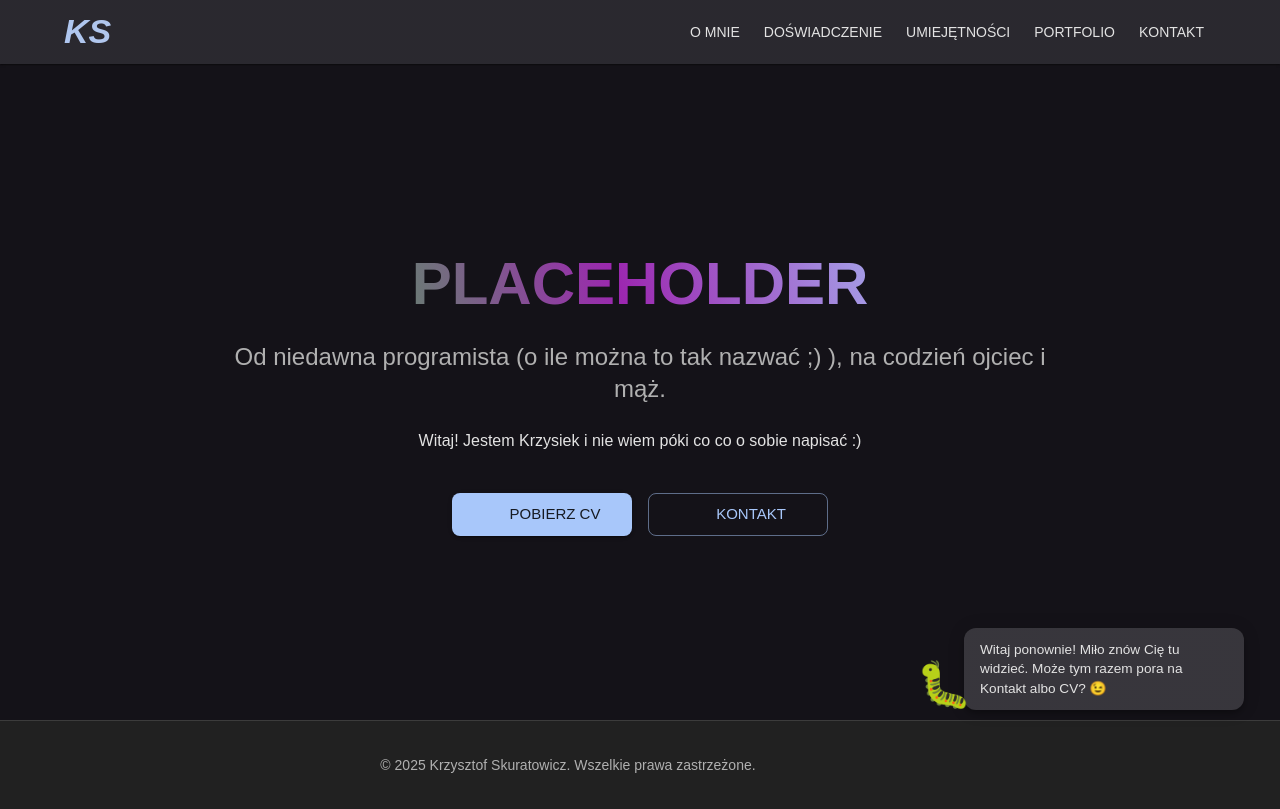
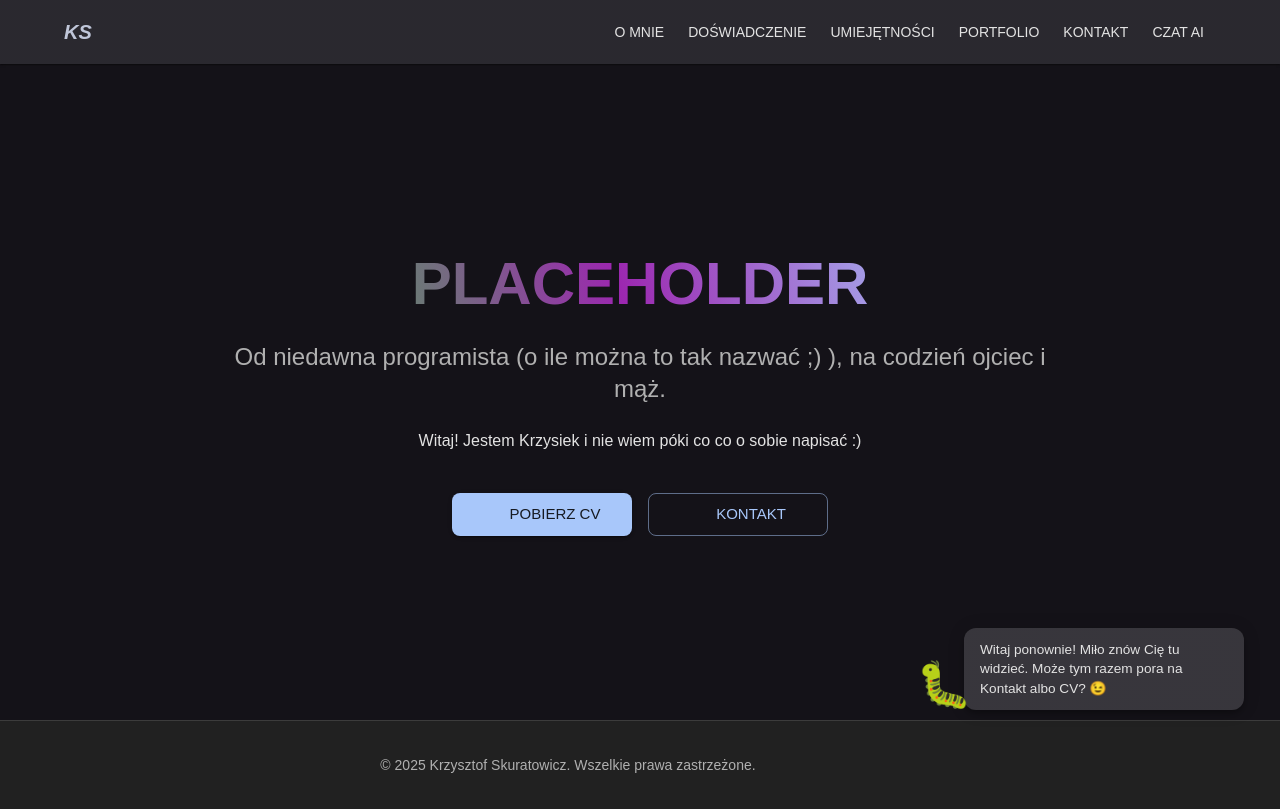
Before and after one commit to LackOfKnowledge/CV_PortfolioPage, a Next.js app: page / in a window 1280 px wide. Built offline with nearby package versions, Linux system fonts and the light colour scheme; some icons are missing; a web font is replaced by a local one.

Commit message:
adding ai agent

```diff
--- a/package.json
+++ b/package.json
@@ -9,12 +9,16 @@
     "lint": "next lint"
   },
   "dependencies": {
+    "@ai-sdk/google": "^1.2.10",
+    "@ai-sdk/react": "^1.2.8",
     "@emotion/react": "^11.14.0",
     "@emotion/styled": "^11.14.0",
+    "@google/generative-ai": "^0.24.0",
     "@mui/icons-material": "^7.0.1",
     "@mui/lab": "^7.0.0-beta.10",
     "@mui/material": "^7.0.1",
     "@react-pdf/renderer": "^4.3.0",
+    "ai": "^4.3.4",
     "framer-motion": "^12.6.3",
     "next": "15.2.4",
     "react": "^19.0.0",
--- a/src/components/Header.jsx
+++ b/src/components/Header.jsx
@@ -10,10 +10,15 @@ import Button from "@mui/material/Button";
 import IconButton from "@mui/material/IconButton";
 import Typography from "@mui/material/Typography";
 import { useTheme } from "@mui/material/styles";
-import Brightness4Icon from "@mui/icons-material/Brightness4";
-import Brightness7Icon from "@mui/icons-material/Brightness7";
+import Brightness4Icon from "@mui/icons-material/Brightness4"; // Import nadal tu jest, na wypadek odkomentowania
+import Brightness7Icon from "@mui/icons-material/Brightness7"; // Import nadal tu jest
 import { useColorMode } from "./ThemeRegistry";
+import Link from "next/link";
+import { usePathname } from "next/navigation"; // Import hooka do odczytu ścieżki
+// Import funkcji stylu nagłówka z motywu
+import { animatedWaveSxHeader } from "@/theme/theme"; // Upewnij się, że ścieżka jest poprawna
 
+// Elementy nawigacji dla widoków SPA
 const navItems = [
   { label: "O mnie", targetId: "omnie" },
   { label: "Doświadczenie", targetId: "doswiadczenie" },
@@ -22,22 +27,12 @@ const navItems = [
   { label: "Kontakt", targetId: "kontakt" },
 ];
 
-// Styl dla animowanego nagłówka (bez zmian)
-const animatedWaveSxHeader = (theme) => ({
-  background: `linear-gradient(90deg, ${theme.palette.primary.main}, ${theme.palette.secondary.main || theme.palette.primary.light}, ${theme.palette.primary.main})`,
-  backgroundSize: "250% auto",
-  WebkitBackgroundClip: "text",
-  WebkitTextFillColor: "transparent",
-  backgroundClip: "text",
-  textFillColor: "transparent",
-  animation: "waveGradient 6s linear infinite",
-  display: "inline-block",
-  fontWeight: "bold",
-});
-
 export default function Header({ activeView, onNavClick }) {
   const theme = useTheme();
   const colorMode = useColorMode();
+  const pathname = usePathname(); // Pobranie aktualnej ścieżki URL
+
+  const isChatActive = pathname === "/chat"; // Flaga dla strony /chat
 
   return (
     <AppBar
@@ -45,30 +40,27 @@ export default function Header({ activeView, onNavClick }) {
       elevation={1}
     >
       <Container maxWidth="lg">
-        {/* Toolbar ma domyślnie ustaloną minimalną wysokość */}
         <Toolbar disableGutters>
+          {/* Tytuł/Logo - link do strony startowej (widok 'hero') */}
           <Typography
-            variant="h4"
+            variant="h6"
             component="div"
             onClick={() => onNavClick("hero")}
             sx={{
               ...animatedWaveSxHeader(theme),
               flexGrow: 1,
               cursor: "pointer",
-              ml: { xs: 1, md: 0 } /* Mały margines na mobilnych */,
+              ml: { xs: 1, md: 0 },
             }}
           >
             <i>KS</i>
           </Typography>
 
-          {/* Kontener dla przycisków nawigacji */}
+          {/* Nawigacja dla desktopu */}
           <Box
-            sx={{
-              display: { xs: "none", md: "flex" },
-              // alignItems: 'center', // Zmieniamy na stretch
-              alignSelf: "stretch", // Rozciągnij ten Box na całą wysokość Toolbar
-            }}
+            sx={{ display: { xs: "none", md: "flex" }, alignSelf: "stretch" }}
           >
+            {/* Przyciski dla widoków SPA */}
             {navItems.map((item) => (
               <Button
                 key={item.label}
@@ -80,9 +72,13 @@ export default function Header({ activeView, onNavClick }) {
                   borderRadius: 0,
                   color: "inherit",
                   mx: 0,
-                  fontWeight: activeView === item.targetId ? "bold" : "normal",
+                  // Podświetlenie tylko jeśli NIE jesteśmy na /chat i widok SPA pasuje
+                  fontWeight:
+                    !isChatActive && activeView === item.targetId
+                      ? "bold"
+                      : "normal",
                   color:
-                    activeView === item.targetId
+                    !isChatActive && activeView === item.targetId
                       ? theme.palette.primary.main
                       : "inherit",
                   "&:hover": {
@@ -100,24 +96,48 @@ export default function Header({ activeView, onNavClick }) {
                 {item.label}
               </Button>
             ))}
+            {/* Link do /chat */}
+            <Link
+              href="/chat"
+              passHref
+              legacyBehavior
+            >
+              <Button
+                component="a" // Ważne dla Link + Button
+                sx={{
+                  height: "100%",
+                  py: 0,
+                  px: 1.5,
+                  borderRadius: 0,
+                  color: "inherit",
+                  mx: 0,
+                  // Podświetlenie tylko jeśli JESTEŚMY na /chat
+                  fontWeight: isChatActive ? "bold" : "normal",
+                  color: isChatActive ? theme.palette.primary.main : "inherit",
+                  "&:hover": {
+                    color:
+                      theme.palette.mode === "dark"
+                        ? theme.palette.primary.light
+                        : theme.palette.primary.dark,
+                    backgroundColor: theme.palette.action.hover,
+                  },
+                }}
+              >
+                Czat AI
+              </Button>
+            </Link>
           </Box>
 
-          {/* Przełącznik motywu */}
-          {/* <IconButton
-            sx={{ ml: 1 }}
-            onClick={colorMode.toggleColorMode}
-            color="inherit"
-          >
-            {theme.palette.mode === "dark" ? (
-              <Brightness7Icon />
-            ) : (
-              <Brightness4Icon />
-            )}
-          </IconButton> */}
+          {/* Zakomentowany przycisk zmiany motywu */}
+          {/*
+          <IconButton sx={{ ml: 1 }} onClick={colorMode.toggleColorMode} color="inherit">
+            {theme.palette.mode === 'dark' ? <Brightness7Icon /> : <Brightness4Icon />}
+          </IconButton>
+          */}
 
           {/* Menu mobilne */}
-          <Box sx={{ display: { xs: "flex", md: "none" } }}>
-            {/* TODO: Mobile Menu */}
+          <Box sx={{ display: { xs: "flex", md: "none" }, ml: 1 }}>
+            {/* TODO: Implementacja Drawer Menu z linkami SPA i Link do /chat */}
           </Box>
         </Toolbar>
       </Container>
--- a/src/theme/theme.jsx
+++ b/src/theme/theme.jsx
@@ -1,10 +1,10 @@
-// src/theme/theme.js
+// src/theme/theme.jsx
 "use client";
 
 import { createTheme } from "@mui/material/styles";
-import { chivo } from "./fonts";
+import { chivo } from "./fonts"; // Upewnij się, że ścieżka do fonts.jsx/js jest poprawna
 
-// Funkcja pomocnicza
+// Funkcja pomocnicza hexToRgba
 function hexToRgba(hex, alpha) {
   hex = hex.replace("#", "");
   if (hex.length === 3)
@@ -22,17 +22,81 @@ const commonSettings = {
   shape: { borderRadius: 8 },
 };
 
+// --- Definicje Stylów Animowanych Nagłówków ---
+// Funkcja bazowa zwracająca styl w zależności od trybu
+const getAnimatedWaveStyles = (theme, options = {}) => {
+  const {
+    fontWeight = "medium",
+    animationDuration = "var(--gradient-anim-duration)",
+    gradientColors = null,
+  } = options;
+
+  const baseStyles = {
+    display: "inline-block",
+    fontWeight: fontWeight,
+  };
+
+  // Dla trybu jasnego zwracamy stały kolor (dla czytelności)
+  if (theme.palette.mode === "light") {
+    return {
+      ...baseStyles,
+      color: theme.palette.primary.main, // Używamy głównego koloru motywu
+    };
+  }
+
+  // Dla trybu ciemnego zwracamy animowany gradient
+  // Domyślny gradient, jeśli nie podano innego w opcjach
+  const defaultGradient = `linear-gradient(60deg, ${theme.palette.primary.main}, #FBC02D, #4CAF50, #2196F3, ${theme.palette.primary.main})`;
+
+  return {
+    ...baseStyles,
+    background: gradientColors || defaultGradient,
+    backgroundSize: "350% auto",
+    WebkitBackgroundClip: "text",
+    WebkitTextFillColor: "transparent",
+    backgroundClip: "text",
+    textFillColor: "transparent",
+    animationName: "waveGradient",
+    animationTimingFunction: "linear",
+    animationIterationCount: "infinite",
+    animationDuration: animationDuration, // Używamy przekazanej lub domyślnej (zmiennej CSS)
+    transition: "animation-duration 0.4s ease-out",
+    "&:hover": {
+      animationDuration: "var(--gradient-anim-duration-hover)", // Zawsze przyspieszaj na hover
+    },
+  };
+};
+
+// Eksportowane funkcje stylów dla headera i sekcji
+export const animatedWaveSxHeader = (theme) =>
+  getAnimatedWaveStyles(theme, {
+    fontWeight: "bold",
+    gradientColors: `linear-gradient(90deg, ${theme.palette.primary.main}, ${theme.palette.secondary.main || theme.palette.primary.light}, ${theme.palette.primary.main})`,
+    animationDuration: "var(--gradient-anim-duration)", // Używamy zmiennej CSS z globals.css
+  });
+
+export const animatedWaveSxSection = (theme) =>
+  getAnimatedWaveStyles(theme, {
+    fontWeight: "medium",
+    // Można użyć domyślnego gradientu z getAnimatedWaveStyles lub zdefiniować inny
+    // gradientColors: `linear-gradient(...)`
+    animationDuration: "var(--gradient-anim-duration)", // Używamy zmiennej CSS z globals.css
+  });
+// --- Koniec Stylów Animowanych Nagłówków ---
+
+// --- Definicje Motywów ---
 // Motyw Ciemny
 export const darkTheme = createTheme({
   ...commonSettings,
   palette: {
     mode: "dark",
-    primary: { main: "#A8C7FA" }, // Navy Blue accent (light)
-    secondary: { main: "#C9C5CA" }, // Stonowany kolor dodatkowy
+    primary: { main: "#A8C7FA" },
+    secondary: { main: "#C9C5CA" },
     background: { default: "#141218", paper: "#1F1D24" },
     text: { primary: "#E3E3E3", secondary: "#B0B0B0" },
   },
   components: {
+    // Globalne style komponentów
     MuiButton: {
       styleOverrides: {
         containedPrimary: {
@@ -69,12 +133,13 @@ export const lightTheme = createTheme({
   ...commonSettings,
   palette: {
     mode: "light",
-    primary: { main: "#0B57D0" }, // Navy Blue accent (dark)
-    secondary: { main: "#5F5E62" }, // Ciemniejszy szary/neutralny
-    background: { default: "#F8F9FA", paper: "#FFFFFF" },
+    primary: { main: "#0B57D0" },
+    secondary: { main: "#5F5E62" },
+    background: { default: "#F0F2F5", paper: "#FFFFFF" }, // Zmienione tło default
     text: { primary: "#1C1B1F", secondary: "#49454F" },
   },
   components: {
+    // Globalne style komponentów
     MuiButton: {
       styleOverrides: {
         containedPrimary: {
```
Also changed, not shown: src/app/api/chat/route.js (added, +64 -0 lines), src/app/chat/page.jsx (added, +129 -0 lines), 1 other file (tests, documents, lock files or other folders).
